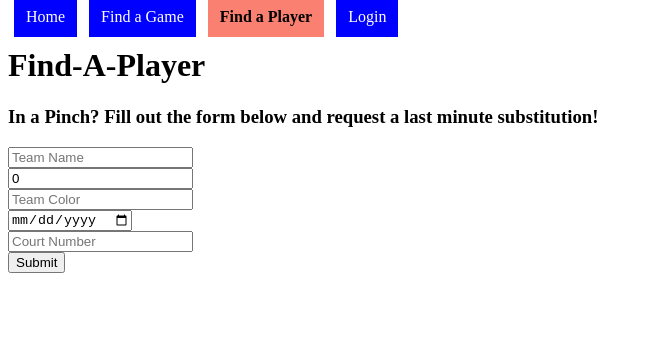
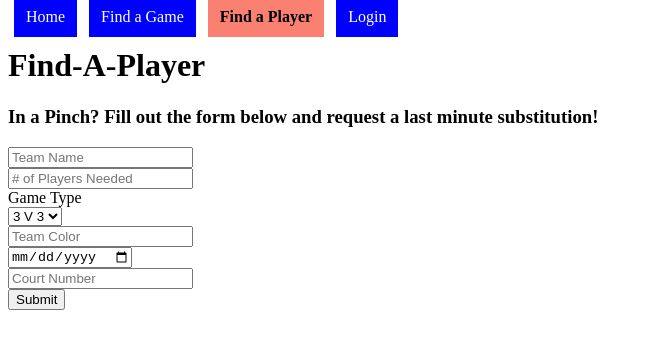
Before and after one commit to bitz820/Put-Me-In-Coach, a React (Create React App) app: page /findPlayer in a window 1280 px wide. Shown: the top 348 px of the page, without its empty margins (0-652 px from the left). Built offline with nearby package versions, Linux system fonts and the light colour scheme.

Commit message:
fixed form data with dates.

```diff
--- a/package.json
+++ b/package.json
@@ -10,6 +10,7 @@
     "react-dom": "^18.0.0",
     "react-router-dom": "^5.3.1",
     "react-scripts": "5.0.1",
+    "react-select": "^5.3.0",
     "web-vitals": "^2.1.4"
   },
   "scripts": {
--- a/src/FindPlayer.js
+++ b/src/FindPlayer.js
@@ -1,16 +1,19 @@
-import React, {useState} from 'react'
+import React, { useState } from 'react'
+
 
 function FindPlayer() {
 
     const [formData, setFormData] = useState({
         name: "",
-        players: 0,
+        players: "",
+        type: "",
         color: "",
-        date: 12/31/2022,
+        date: 12 / 31 / 2022,
         court: ""
     })
 
     const handleChange = (e) => {
+        console.log(formData)
         setFormData({
             ...formData,
             [e.target.name]: e.target.value
@@ -18,24 +21,29 @@ const handleChange = (e) => {
     }
 
     const handleSubmit = (e) => {
-    e.preventDefaul()
-
+        e.preventDefault()
+        // const input = formData.date
+        // const [year, month, day] = input.split('-')
+        // const formatDate = `${month}-${day}-${year}`
         const request = {
             name: formData.name,
-        players: formData.players,
+            players: parseInt(formData.players),
+            type: formData.type,
             color: formData.color,
+            // date: formatDate,
             date: formData.date,
             court: formData.court
         }
+        console.log(request)
 
-    const configObj = {
-        method: "POST",
-        headers: {
-            "Content-Type": "application/json",
-            Accept: "application/json"
-        },
-        body: JSON.stringify(request)
-    }
+        // const configObj = {
+        //     method: "POST",
+        //     headers: {
+        //         "Content-Type": "application/json",
+        //         Accept: "application/json"
+        //     },
+        //     body: JSON.stringify(request)
+        // }
         // fetch("", configObj)
         // .then(r => r.json())
         // .then(data => {
@@ -50,14 +58,22 @@ const handleSubmit = (e) => {
             <h1>Find-A-Player</h1>
             <h3>In a Pinch? Fill out the form below and request a last minute substitution!</h3>
             <form onSubmit={handleSubmit}>
-            <input onChange={handleChange} type="text" name="name" value={formData.name} placeholder="Team Name" /><br/>
-            <input onChange={handleChange} type="text" name="players" value={formData.players} placeholder="# of Players Needed" /><br/>
-            <input onChange={handleChange} type="text" name="color" value={formData.color} placeholder="Team Color" /><br/>
-            <input onChange={handleChange} type="date" name="date" value={formData.date} placeholder="Date of Game" /><br/>
-            <input onChange={handleChange} type="text" name="court" value={formData.court} placeholder="Court Number" /><br/>
-            <input type="submit"  />
+                <input onChange={handleChange} type="text" name="name" value={formData.name} placeholder="Team Name" /><br />
+                <input onChange={handleChange} type="text" name="players" value={formData.players} placeholder="# of Players Needed" /><br />
+                <span>
+                    <label>Game Type <br />
+                        <select onChange={handleChange} name="type">
+                            <option name="type" value="3v3">3 V 3</option>
+                            <option name="type" value="5v5">5 V 5</option>
+                        </select>
+                        </label>
+                </span><br />
+            <input onChange={handleChange} type="text" name="color" value={formData.color} placeholder="Team Color" /><br />
+            <input onChange={handleChange} type="date" name="date" value={formData.date} placeholder="Date of Game" /><br />
+            <input onChange={handleChange} type="text" name="court" value={formData.court} placeholder="Court Number" /><br />
+            <input type="submit" />
         </form>
-        </div>
+        </div >
     )
 }
 
--- a/src/NavBar.js
+++ b/src/NavBar.js
@@ -14,7 +14,7 @@ const linkStyles = {
 const active = {
     background: "salmon",
     color: "black",
-    "font-weight": "bold"
+    fontWeight: "bold"
 
 }
 
```
Also changed, not shown: 1 other file (tests, documents, lock files or other folders). Lines whose indentation alone changed are shown as unchanged.
